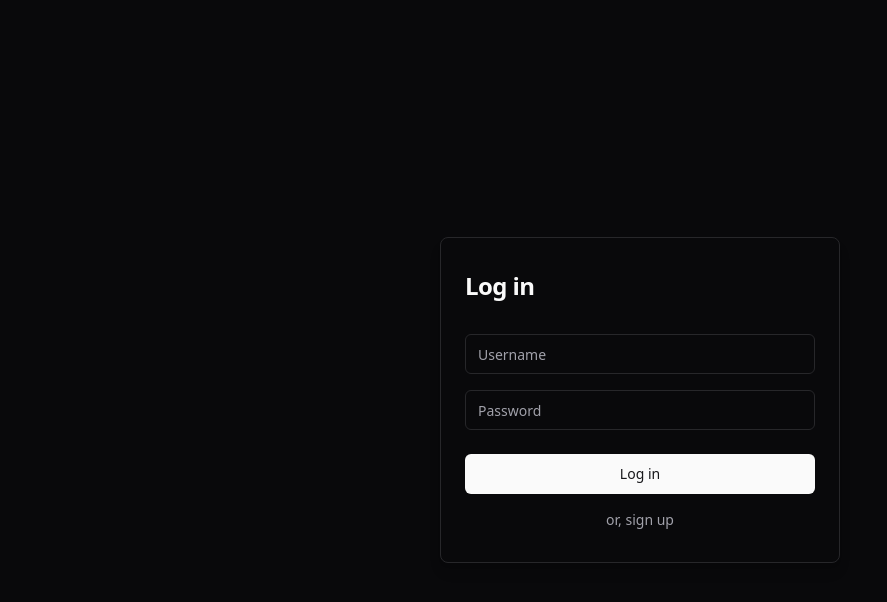
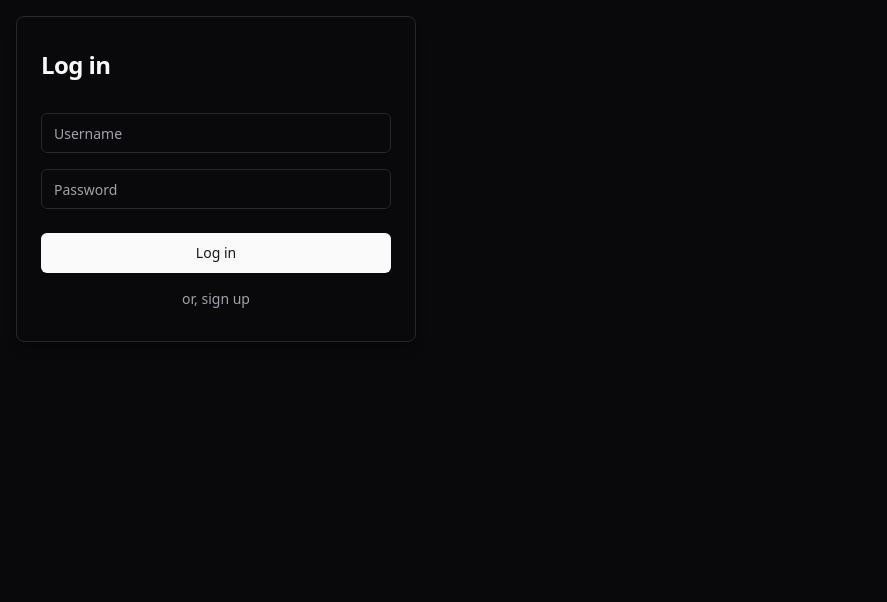
Before and after one commit to SadiqNaizam/mlo-a774-b939, a React (Vite) app: page / in a window 1280 px wide. Shown: the top 602 px of the page, without its empty margins (0-887 px from the left). Built offline with nearby package versions, Linux system fonts and the light colour scheme.

Commit message:
Updated code files via regeneration: MainAppLayout.tsx

```diff
--- a/src/components/layout/MainAppLayout.tsx
+++ b/src/components/layout/MainAppLayout.tsx
@@ -1,23 +1,12 @@
-import * as React from 'react';
-import { cn } from '@/lib/utils';
+import React from 'react';
 
-interface MainAppLayoutProps {
+type MainAppLayoutProps = {
   children: React.ReactNode;
-  className?: string;
-}
+};
 
-/**
- * A simple layout component that centers its children vertically and horizontally
- * within the full screen viewport. It provides the main background color for the application.
- */
-const MainAppLayout: React.FC<MainAppLayoutProps> = ({ children, className }) => {
+const MainAppLayout: React.FC<MainAppLayoutProps> = ({ children }) => {
   return (
-    <main
-      className={cn(
-        'flex min-h-screen w-full items-center justify-center bg-background p-4',
-        className
-      )}
-    >
+    <main className="container mx-auto p-4">
       {children}
     </main>
   );
```
